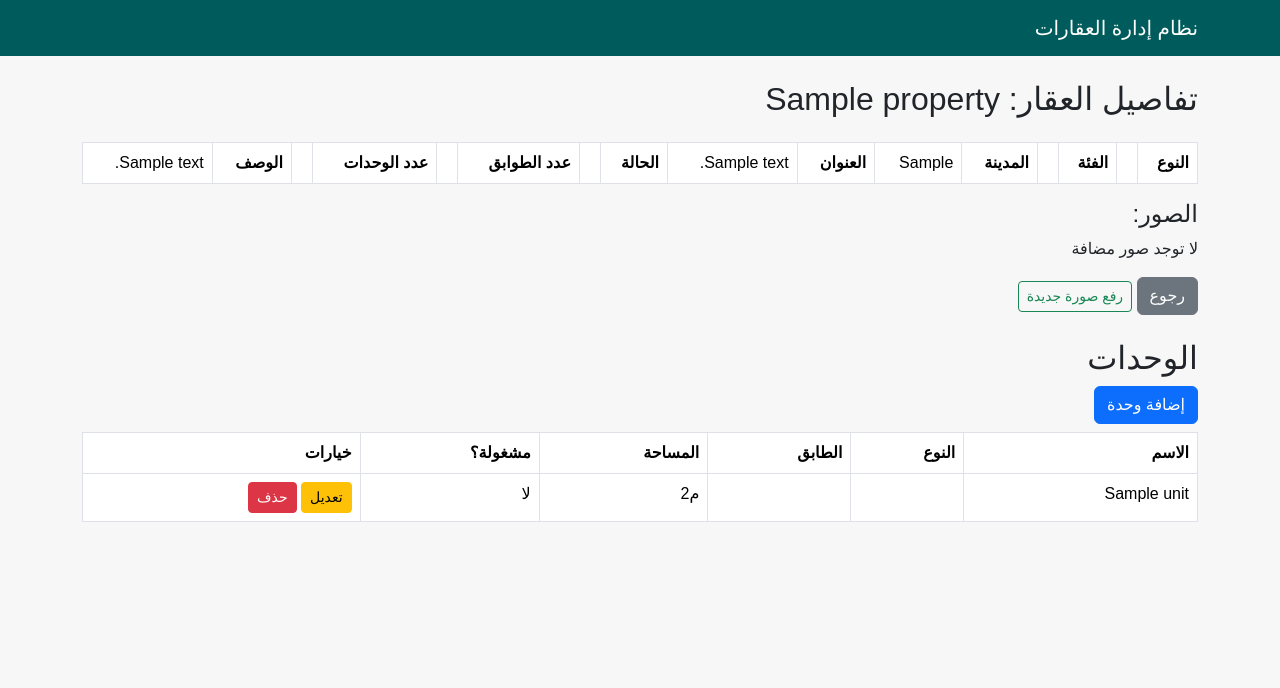
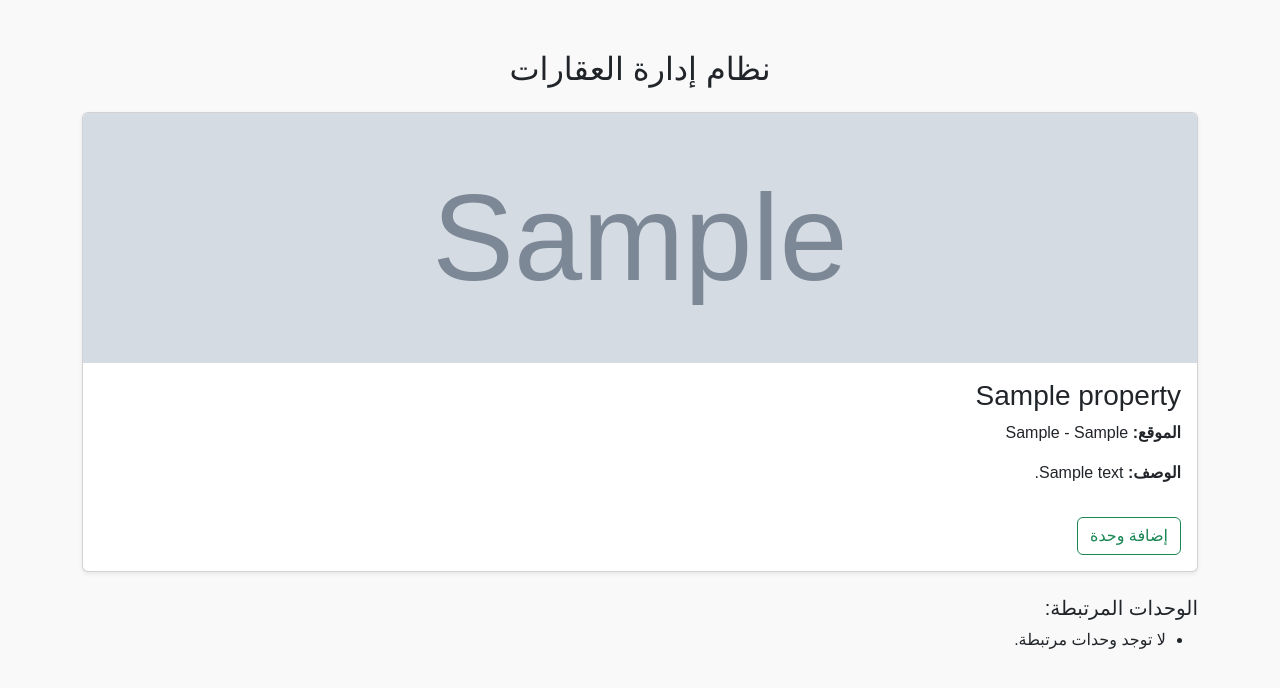
Before and after one commit to alabri0803/rentalmanagement, a Django app: page /properties/1/ in a window 1280 px wide. Shown: the top 688 px of the page. Run offline with Django 5.2, Linux system fonts and the light colour scheme; tables that the repository leaves empty hold one stand-in row (values such as "Sample post"); grey boxes marked "Sample" are stand-in pictures.

Commit message:
templates properties

```diff
--- a/properties/templates/properties/base.html
+++ b/properties/templates/properties/base.html
@@ -2,28 +2,21 @@
 <html lang="ar" dir="rtl">
 <head>
   <meta charset="UTF-8">
-  <title>{% block title %}إدارة العقارات{% endblock %}</title>
+  <title>{% block title %}نظام إدارة العقارات{% endblock %}</title>
   <link href="https://cdn.jsdelivr.net/npm/bootstrap@5.3.3/dist/css/bootstrap.rtl.min.css" rel="stylesheet">
   <style>
     body {
       font-family: 'Cairo', sans-serif;
-      background-color: #f7f7f7;
+      background-color: #f9f9f9;
     }
-    .navbar {
-      background-color: #005c5c;
-    }
-    .navbar a, .vavbar-brand {
-      color: white !important;
+    .main-container {
+      margin-top: 50px;
     }
   </style>
 </head>
 <body>
-  <nav class="navbar navbar-expand-lg mb-4">
-    <div class="container">
-      <a class="navbar-brand" href="{% url 'properties:property_list' %}">نظام إدارة العقارات</a>
-    </div>
-  </nav>
-  <div class="container">
+  <div class="container main-container">
+    <h2 class="mb-4 text-center">نظام إدارة العقارات</h2>
     {% block content %}
     {% endblock %}
   </div>
--- a/properties/templates/properties/property_detail.html
+++ b/properties/templates/properties/property_detail.html
@@ -1,73 +1,24 @@
 {% extends "properties/base.html" %}
 {% block title %}تفاصيل العقار{% endblock %}
 {% block content %}
-<h2 class="mb-4">تفاصيل العقار: {{ property.name }}</h2>
-<table class="table table-bordered">
-    <tr>
-      <th>النوع</th>
-      <td>{{ property.get_type_display }}</td>
-      <th>الفئة</th>
-      <td>{{ property.get_category_display }}</td>
-      <th>المدينة</th>
-      <td>{{ property.city }}</td>
-      <th>العنوان</th>
-      <td>{{ property.address }}</td>
-      <th>الحالة</th>
-      <td>{{ property.status }}</td>
-      <th>عدد الطوابق</th>
-      <td>{{ property.floor_count }}</td>
-      <th>عدد الوحدات</th>
-      <td>{{ property.unit_count }}</td>
-      <th>الوصف</th>
-      <td>{{ property.description }}</td>
-    </tr>
-</table>
-<h4>الصور:</h4>
-<div class="row">
-  {% for image in property.images.all %}
-  <div class="col-md-3 mb-3">
-    <img src="{{ image.image.url }}" alt="صورة العقار" class="img-thumbnail">
-    <p class="text-center">{{ image.caption }}</p>
-  </div>
-  {% empty %}
-  <div class="col">
-    <p>لا توجد صور مضافة</p>
-  </div>
-  {% endfor %}
-</div>
-<a href="{% url 'properties:property_list' %}" class="btn btn-secondary">رجوع</a>
-<a href="{% url 'properties:property_upload_image' property.pk %}" class="btn btn-outline-success btn-sm">رفع صورة جديدة</a>
-<h2 class="mt-4">الوحدات</h2>
-<a class="btn btn-primary mb-2" href="{% url 'properties:unit_add' property.pk %}">إضافة وحدة</a>
-<table class="table table-bordered">
-    <thead>
-      <tr>
-        <th>الاسم</th>
-        <th>النوع</th>
-        <th>الطابق</th>
-        <th>المساحة</th>
-        <th>مشغولة؟</th>
-        <th>خيارات</th>
-      </tr>
-    </thead>
-    <tbody>
-      {% for unit in property.units.all %}
-      <tr>
-        <td>{{ unit.name }}</td>
-        <td>{{ unit.get_type_display }}</td>
-        <td>{{ unit.floor_number }}</td>
-        <td>{{ unit.area }} م2</td>
-        <td>{{ unit.is_occupied|yesno:"نعم,لا" }}</td>
-        <td>
-          <a href="{% url 'properties:unit_edit' unit.pk %}" class="btn btn-warning btn-sm">تعديل</a>
-          <a href="{% url 'properties:unit_delete' unit.pk %}" class="btn btn-danger btn-sm">حذف</a>
-        </td>
-      </tr>
-      {% empty %}
-      <tr>
-        <td colspan="6">لا توجد وحدات مضافة</td>
-      </tr>
-      {% endfor %}
-    </tbody>
-</table>
+    <div class="card mb-4 shadow-sm">
+        {% if property.image %}
+            <img src="{{ property.image.url }}" class="card-img-top" style="height:250px; object-fit:cover;">
+        {% endif %}
+        <div class="card-body">
+            <h3>{{ property.name }}</h3>
+            <p><strong>الموقع:</strong> {{ property.city }} - {{ property.governorate }}</p>
+            <p><strong>الوصف:</strong> {{ property.description }}</p>
+            <a href="{% url 'properties:unit_add' property.pk %}" class="btn btn-outline-success mt-3">إضافة وحدة</a>
+        </div>
+    </div>
+
+    <h5>الوحدات المرتبطة:</h5>
+    <ul>
+        {% for unit in property.unit_set.all %}
+            <li>{{ unit.name }} - {{ unit.get_status_display }} - {{ unit.price_monthly }} ريال</li>
+        {% empty %}
+            <li>لا توجد وحدات مرتبطة.</li>
+        {% endfor %}
+    </ul>
 {% endblock %}
```
Also changed, not shown: properties/templates/properties/property_form.html (+4 -5 lines), properties/templates/properties/property_list.html (+22 -31 lines), properties/templates/properties/unit_form.html (+25 -9 lines).
